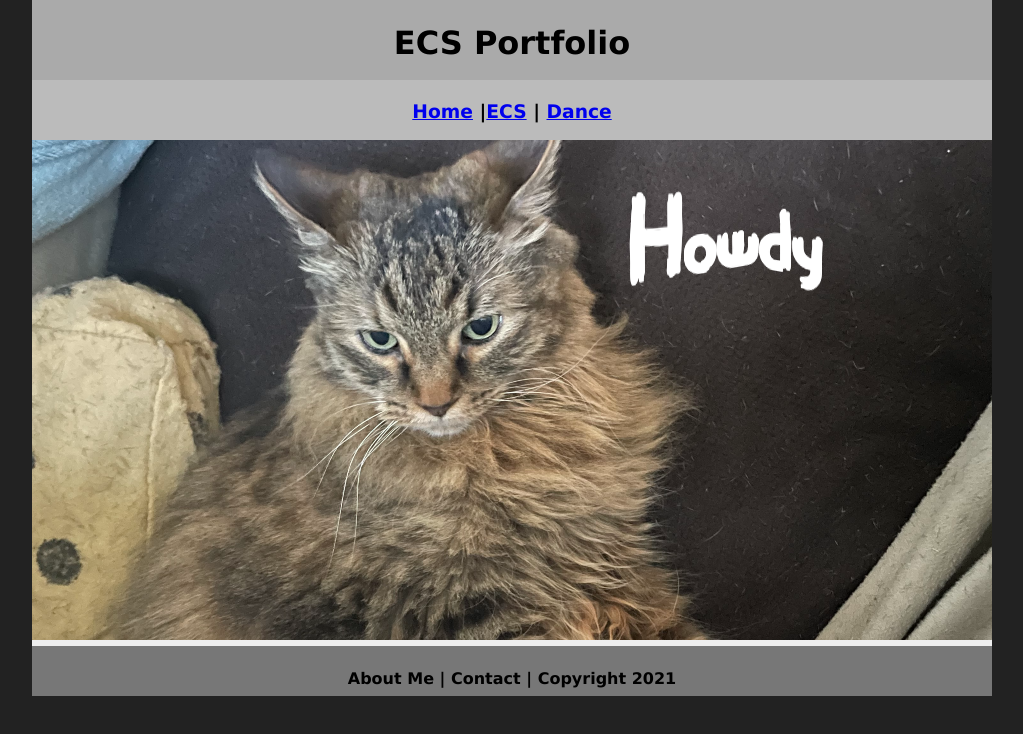
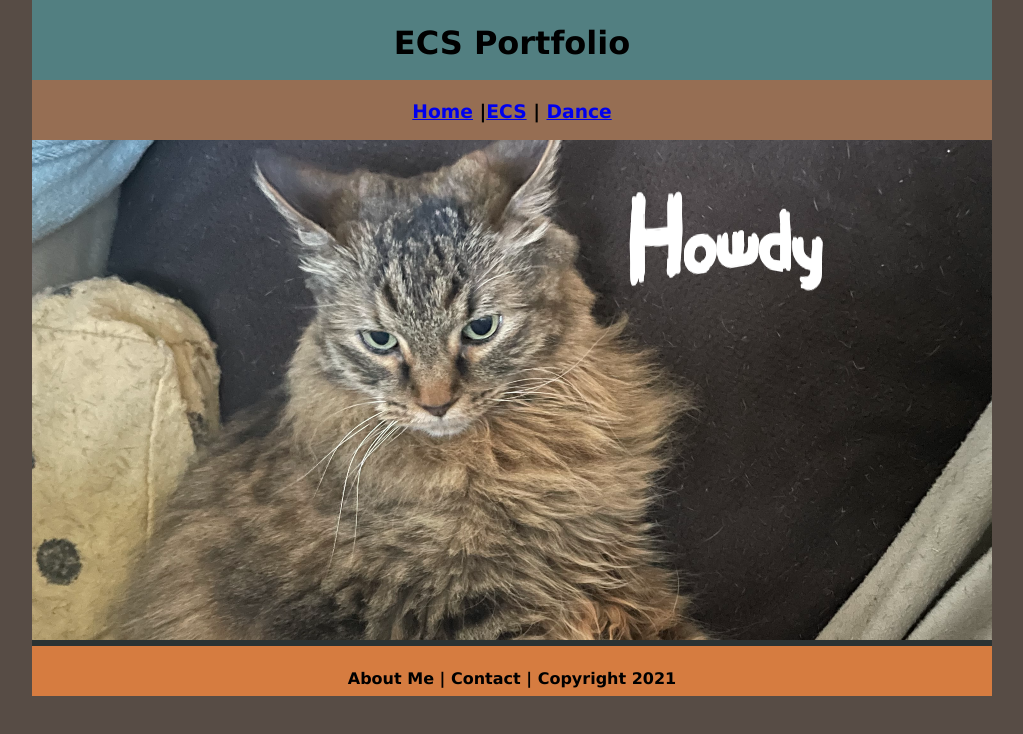
Before and after one commit to 9652272/escportfolio, a plain HTML site: page index.html in a window 1280 px wide. Shown: the whole page, without its empty margins (128-1151 px from the left). Drawn offline with Linux system fonts and the light colour scheme.

Commit message:
Update myCSS.css

```diff
--- a/myCSS.css
+++ b/myCSS.css
@@ -5,14 +5,14 @@ body {
 	font: 100%/1.4 Verdana, Arial, Helvetica, sans-serif;
 }
 .homePage {
-	background: #222222;
+	background: #574C45;
 }
 .container {
 	width: 960px;
 	margin: 0 auto;
 }
 .header {
-	background: #AAAAAA;
+	background: #527F81;
 	text-align: center;
 	margin: 0px;
 	padding: 5;
@@ -22,7 +22,7 @@ body {
 
 }
 .nav {
-	background: #BBBBBB;
+	background: #966E53;
 	margin: 0px;
 	padding: 5;
 	float: left;
@@ -31,7 +31,7 @@ body {
 	text-align: center;
 }
 .content {
-	background: #EEEEEE;
+	background: #2B3333;
 	margin: 0px;
 	float: left;
 	width: 100%;
@@ -39,7 +39,7 @@ body {
 	text-align: center;
 }
 .footer {
-	background: #777777;
+	background: #D67C40;
 	margin: 0px;
 	float: left;
 	width: 100%;
```
